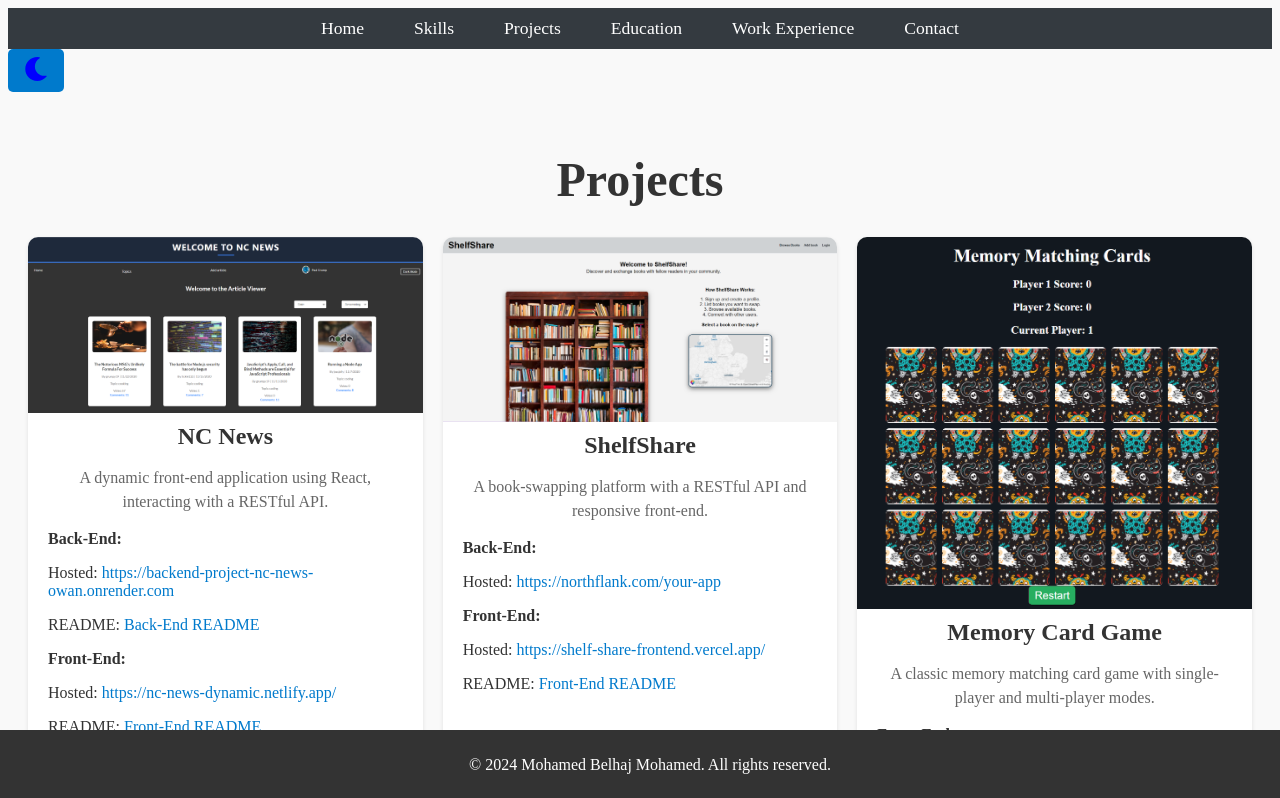
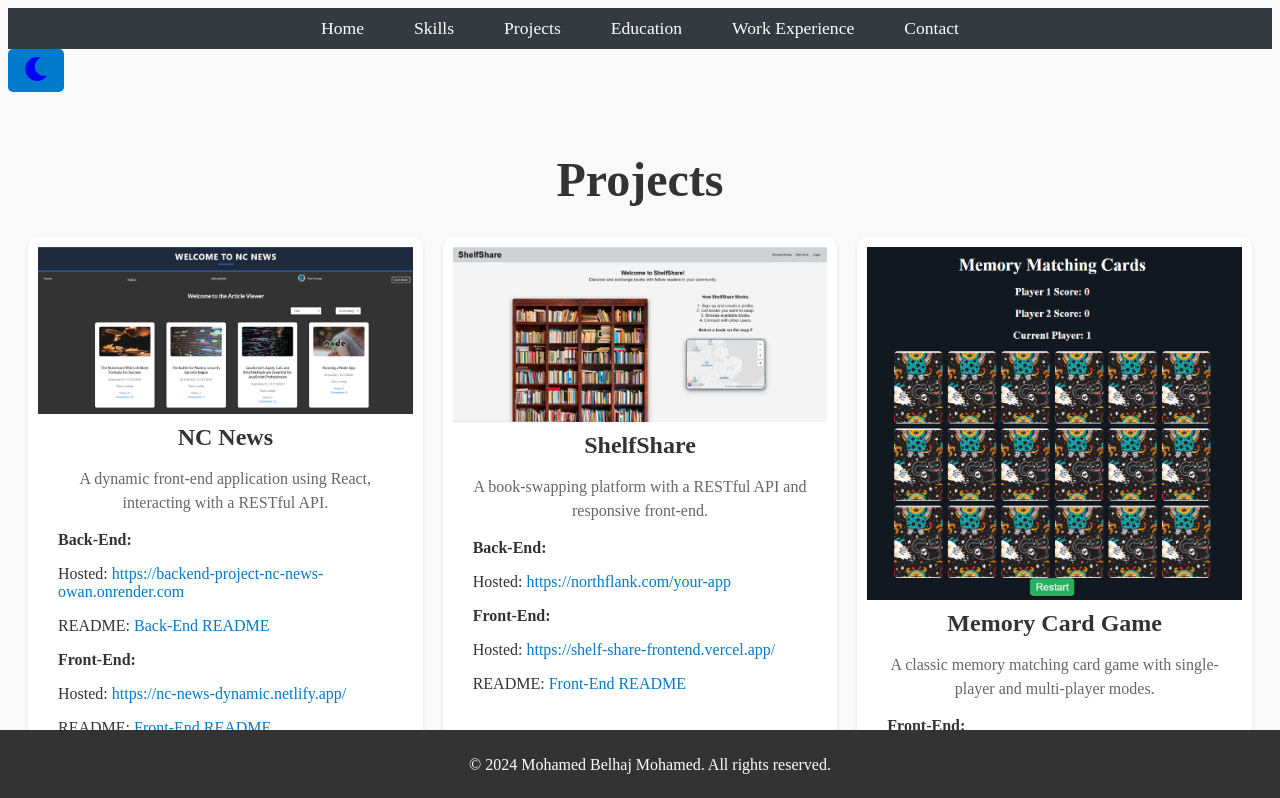
Before and after one commit to MoBel92/Bel-Mo-Portfolio, a React (Vite) app in the folder Portfolio/: page /projects in a window 1280 px wide. Shown: the top 798 px of the page. Built offline with nearby package versions, Linux system fonts and the light colour scheme.

Commit message:
i have update css for projects component

```diff
--- a/Portfolio/src/Design/Projects.css
+++ b/Portfolio/src/Design/Projects.css
@@ -22,8 +22,10 @@
   background-color: #fff;
   border-radius: 10px;
   box-shadow: 0 2px 4px rgba(0, 0, 0, 0.1);
-  overflow: hidden;
+  overflow: auto; /* Allows scrolling inside the card if content is too long */
   transition: transform 0.3s ease, box-shadow 0.3s ease;
+  max-height: 500px; /* Adjust this value as needed */
+  padding: 10px;
 }
 
 .project-card:hover {
```
